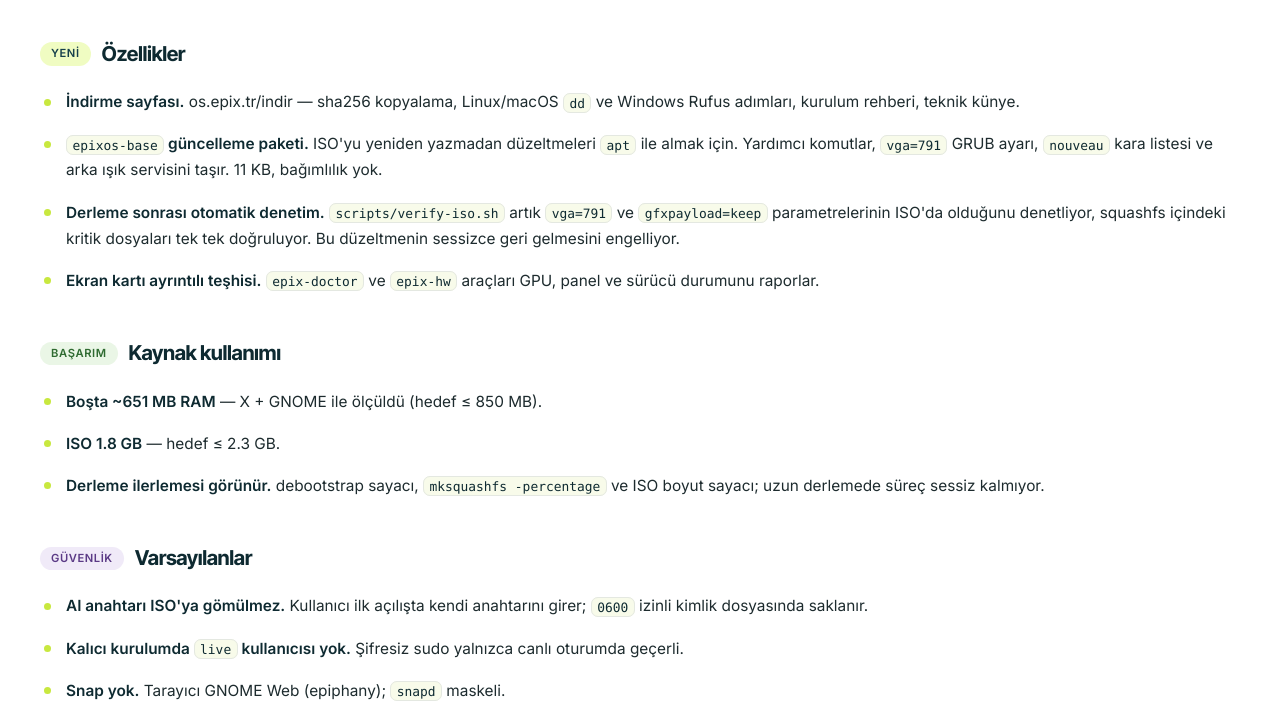
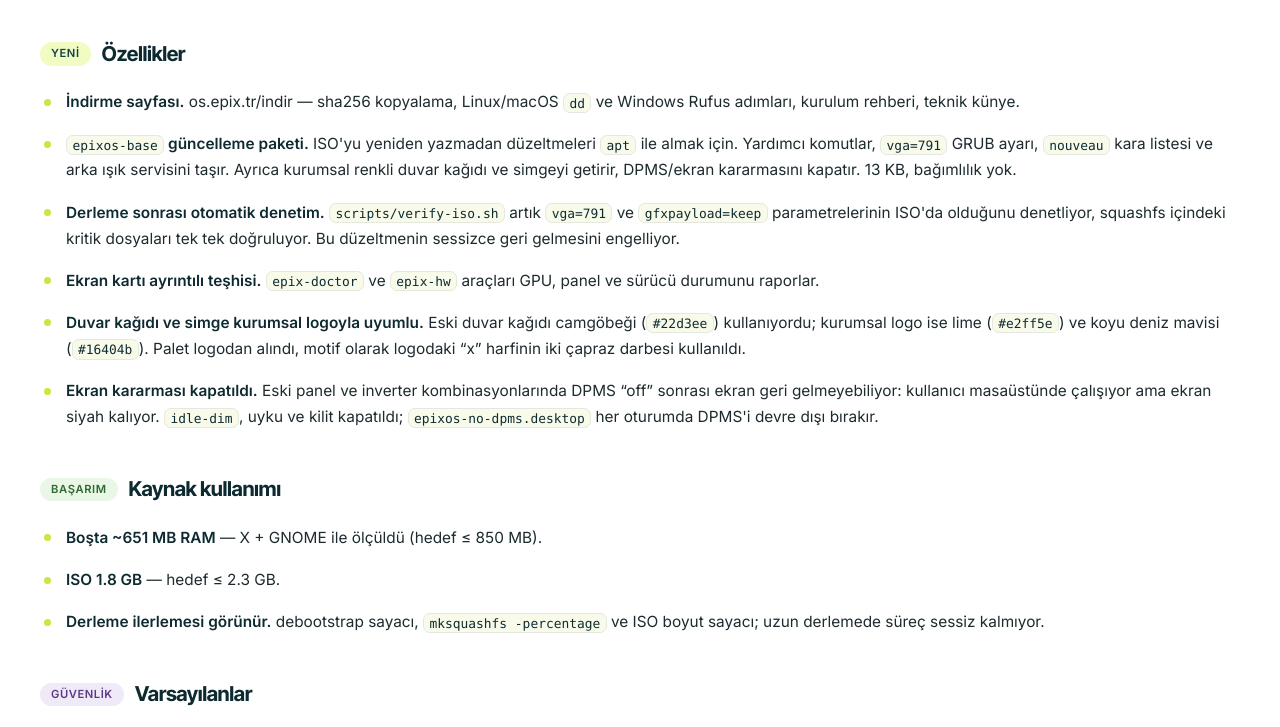
Before and after one commit to epixcomtr-rgb/epixOS, a plain HTML site: page site/surum-notlari/index.html in a window 1280 px wide. Shown: the part 1520-2247 px from the top of the page. Drawn offline with nearby package versions, Linux system fonts and the light colour scheme.

Commit message:
feat: epixos-base paketine marka varliklari + DPMS eklendi
Paket artik 18 dosya (16 KB). Yeni icerik:
- usr/share/backgrounds/epixos/epixos-default.svg  (kurumsal paletli duvar kagidi)
- usr/share/icons/hicolor/scalable/apps/epixos-logo.svg  (lime/navy simge)
- etc/xdg/autostart/epixos-no-dpms.desktop  (her oturumda xset -dpms)
- etc/dconf/db/local.d/50-epixos-power  (drop-in: idle-dim, uyku, kilit,
  duvar kagidi yolu ve renkleri)

postinst:
- dconf update (50-epixos-power okunsun; yoksa dosya yazilir ama etkisiz kalir)
- gtk-update-icon-cache (simge degisti)
postrm: dconf update (dosya kaldirildiktan sonra)

scripts/make-deb.sh:
- iskelete usr/share/backgrounds/epixos, usr/share/icons/.../apps,
  etc/xdg/autostart, etc/dconf/db/local.d eklendi
- marka varliklari ve DPMS autostart chroot'tan kopyalaniyor
- 50-epixos-power heredoc olarak yaziliyor (00-epix-defaults'i ezmez)

Site:
- site/indir: paket aciklamasi guncellendi (13 KB, duvar kagidi + simge)
- site/surum-notlari: yeni sha256, duvar kagidi ve DPMS maddeleri eklendi

B560'ta dpkg -i ile test edildi: 18 dosya yerinde, initramfs 69676343 bayt
korundu, DPMS is Disabled.

Yayinda:
- https://os.epix.tr/indir/epixos-base_0.1.202611_all.deb
  sha256 711b8631be7f6a9bd6e385bb0c51da65b57acf803d868446dca5ccc2a4ed59db
- GitHub Release v0.1-2026.11 asset

```diff
--- a/site/surum-notlari/index.html
+++ b/site/surum-notlari/index.html
@@ -173,7 +173,9 @@ $ cat /sys/kernel/debug/dri/0/i915_display_info
         <strong><code>epixos-base</code> güncelleme paketi.</strong>
         ISO'yu yeniden yazmadan düzeltmeleri <code>apt</code> ile almak için.
         Yardımcı komutlar, <code>vga=791</code> GRUB ayarı, <code>nouveau</code>
-        kara listesi ve arka ışık servisini taşır. 11 KB, bağımlılık yok.
+        kara listesi ve arka ışık servisini taşır. Ayrıca kurumsal renkli
+        duvar kağıdı ve simgeyi getirir, DPMS/ekran kararmasını kapatır.
+        13 KB, bağımlılık yok.
       </li>
       <li>
         <strong>Derleme sonrası otomatik denetim.</strong>
@@ -186,6 +188,20 @@ $ cat /sys/kernel/debug/dri/0/i915_display_info
         <strong>Ekran kartı ayrıntılı teşhisi.</strong>
         <code>epix-doctor</code> ve <code>epix-hw</code> araçları GPU, panel ve
         sürücü durumunu raporlar.
+      </li>
+      <li>
+        <strong>Duvar kağıdı ve simge kurumsal logoyla uyumlu.</strong>
+        Eski duvar kağıdı camgöbeği (<code>#22d3ee</code>) kullanıyordu; kurumsal
+        logo ise lime (<code>#e2ff5e</code>) ve koyu deniz mavisi
+        (<code>#16404b</code>). Palet logodan alındı, motif olarak logodaki
+        “x” harfinin iki çapraz darbesi kullanıldı.
+      </li>
+      <li>
+        <strong>Ekran kararması kapatıldı.</strong>
+        Eski panel ve inverter kombinasyonlarında DPMS “off” sonrası ekran geri
+        gelmeyebiliyor: kullanıcı masaüstünde çalışıyor ama ekran siyah kalıyor.
+        <code>idle-dim</code>, uyku ve kilit kapatıldı;
+        <code>epixos-no-dpms.desktop</code> her oturumda DPMS'i devre dışı bırakır.
       </li>
     </ul>
   </div>
@@ -224,7 +240,7 @@ $ cat /sys/kernel/debug/dri/0/i915_display_info
        <code>epixos-base</code> paketi düzeltmeleri taşır.</p>
     <pre><code>curl -LO https://os.epix.tr/indir/epixos-base_0.1.202611_all.deb
 sha256sum epixos-base_0.1.202611_all.deb
-# ba527e2e88a7565ef6a1cbf91180ac815cd576dfc0e27d93666759e29eaaf11e
+# 711b8631be7f6a9bd6e385bb0c51da65b57acf803d868446dca5ccc2a4ed59db
 
 sudo dpkg -i epixos-base_0.1.202611_all.deb
 sudo apt -f install      # eksik bağımlılık varsa</code></pre>
```
Also changed, not shown: site/indir/index.html (+2 -1 lines), 1 other file.
